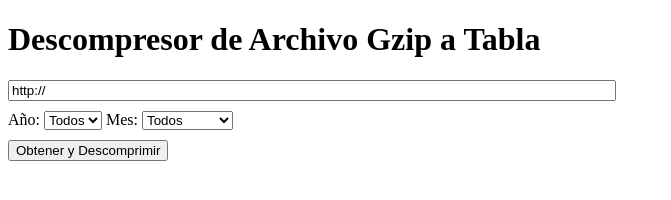
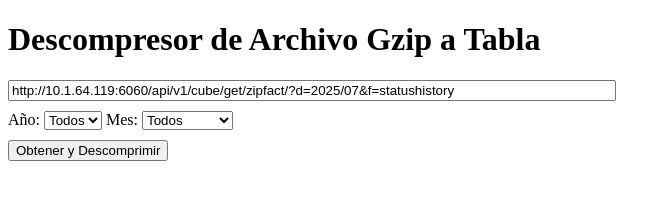
Before and after one commit to cogithub/ms4m, a plain HTML site: page alexis/g1.html in a window 1280 px wide. Shown: the whole page, without its empty margins (0-671 px from the left). Drawn offline with Linux system fonts and the light colour scheme.

Commit message:
Actualizando repo ....

```diff
--- a/alexis/g1.html
+++ b/alexis/g1.html
@@ -31,7 +31,7 @@
     <h1>Descompresor de Archivo Gzip a Tabla</h1>
     <input type="text" id="urlInput" placeholder="Ingresa la URL del archivo .gz" style="width: 600px;">
     <script>
-        document.getElementById('urlInput').value="http://"
+        document.getElementById('urlInput').value="http://10.1.64.119:6060/api/v1/cube/get/zipfact/?d=2025/07&f=statushistory"
     </script>
     <div class="filter-container">
         <label for="yearFilter">Año:</label>
```
